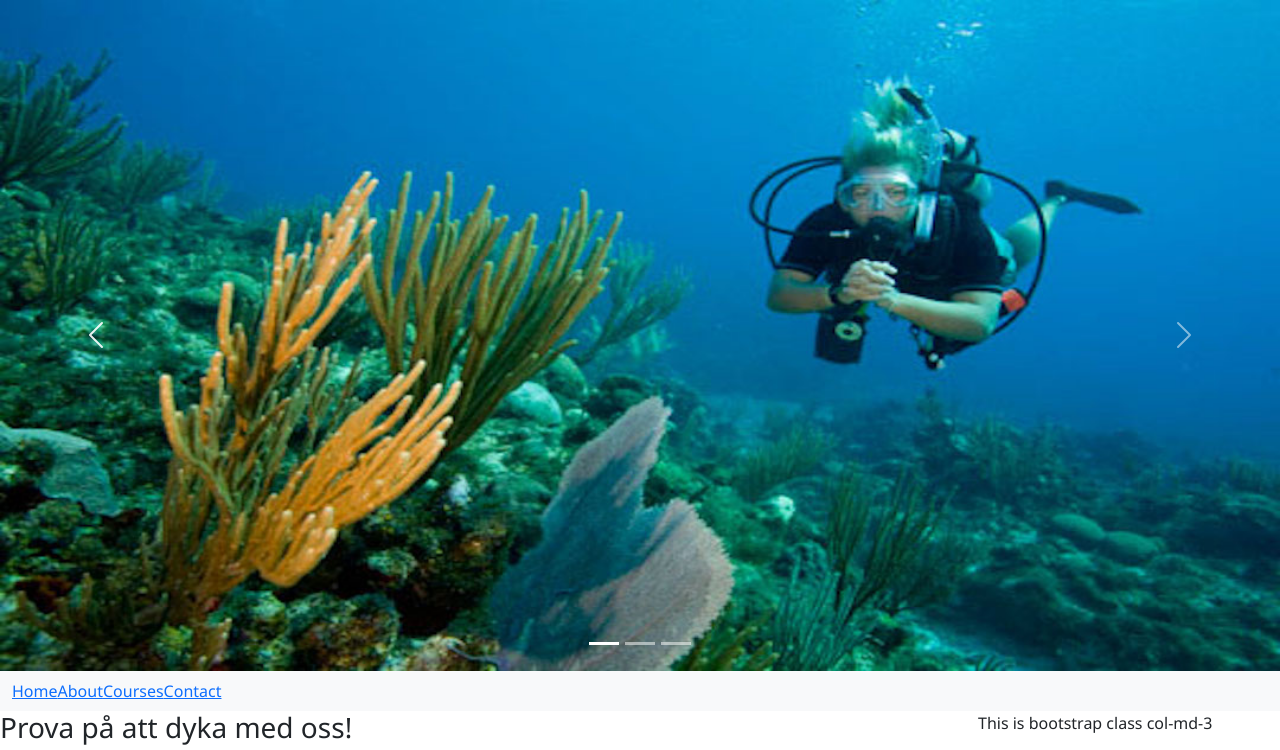
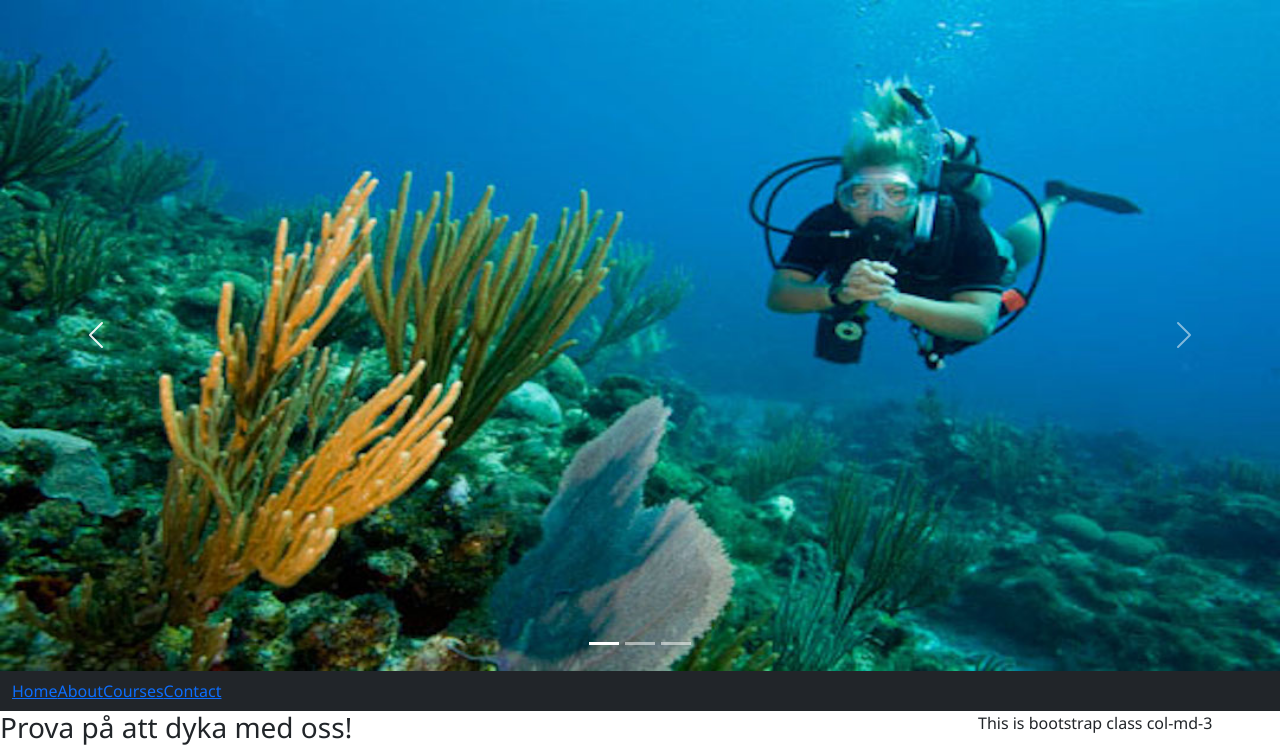
Before and after one commit to mikaelrosendahl/homepage, an Angular app: page / in a window 1280 px wide. Shown: the top 750 px of the page. Built offline with nearby package versions, Linux system fonts and the light colour scheme.

Commit message:
adding bootstrap to list

```diff
--- a/src/app/home.component.html
+++ b/src/app/home.component.html
@@ -45,14 +45,14 @@
 	</div>
 
 	<!--Navigation links -->
-	<nav class="navbar navbar-expand-sm bg-light">
+	<nav class="navbar navbar-expand-sm bg-dark navbar-dark">
 		<div class="container-fluid">
 			<!-- Links -->
 			<ul class="navbar-nav">
-				<li><a routerLink="/home.component" routerLinkActive="active" ariaCurrentWhenActive="page">Home</a></li>
-				<li><a routerLink="/about.component" routerLinkActive="active" ariaCurrentWhenActive="page">About</a></li>
-				<li><a routerLink="/courses.component" routerLinkActive="active" ariaCurrentWhenActive="page">Courses</a></li>
-				<li><a routerLink="/contact.component" routerLinkActive="active" ariaCurrentWhenActive="page">Contact</a></li>
+				<li class="nav-item"><a routerLink="/home.component" routerLinkActive="active" ariaCurrentWhenActive="page">Home</a></li>
+				<li class="nav-item"><a routerLink="/about.component" routerLinkActive="active" ariaCurrentWhenActive="page">About</a></li>
+				<li class="nav-item"><a routerLink="/courses.component" routerLinkActive="active" ariaCurrentWhenActive="page">Courses</a></li>
+				<li class="nav-item"><a routerLink="/contact.component" routerLinkActive="active" ariaCurrentWhenActive="page">Contact</a></li>
 			</ul>
 		</div>
 	</nav>
```
